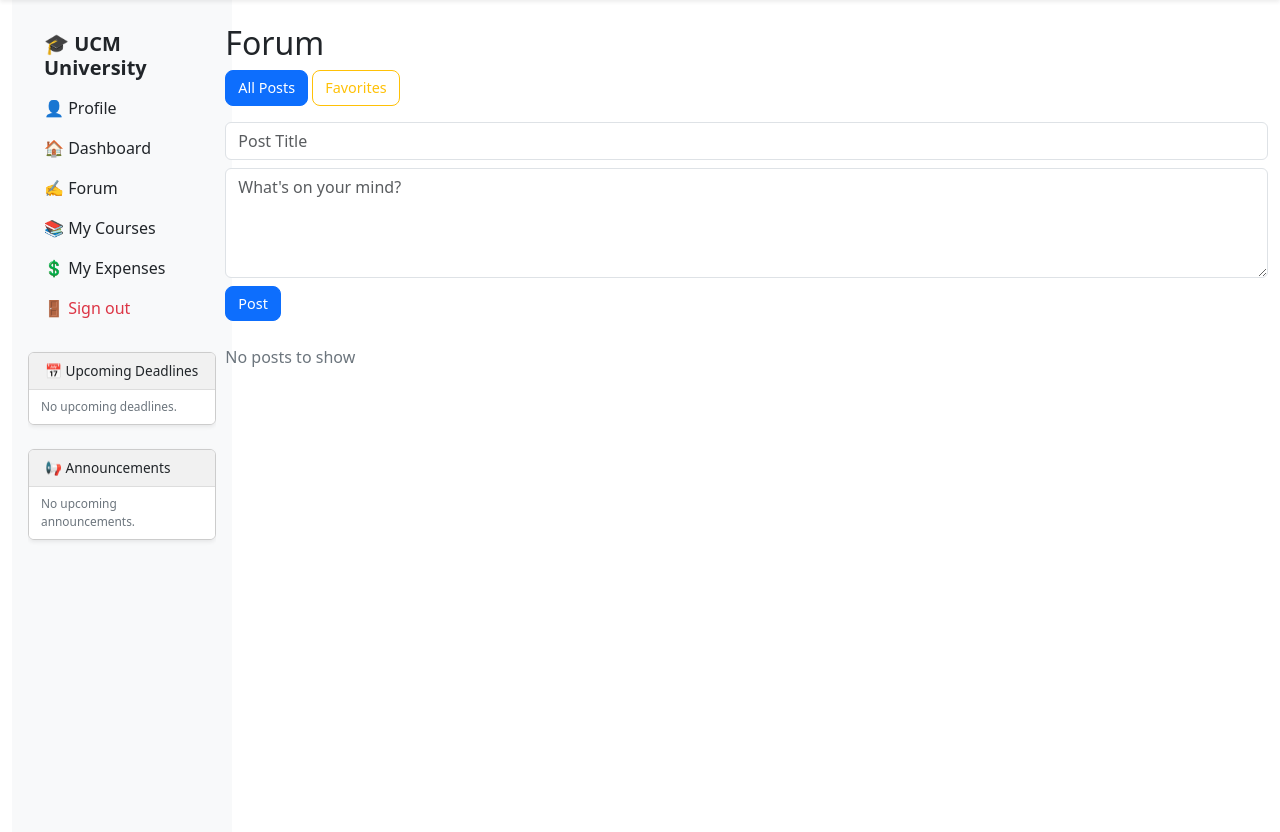
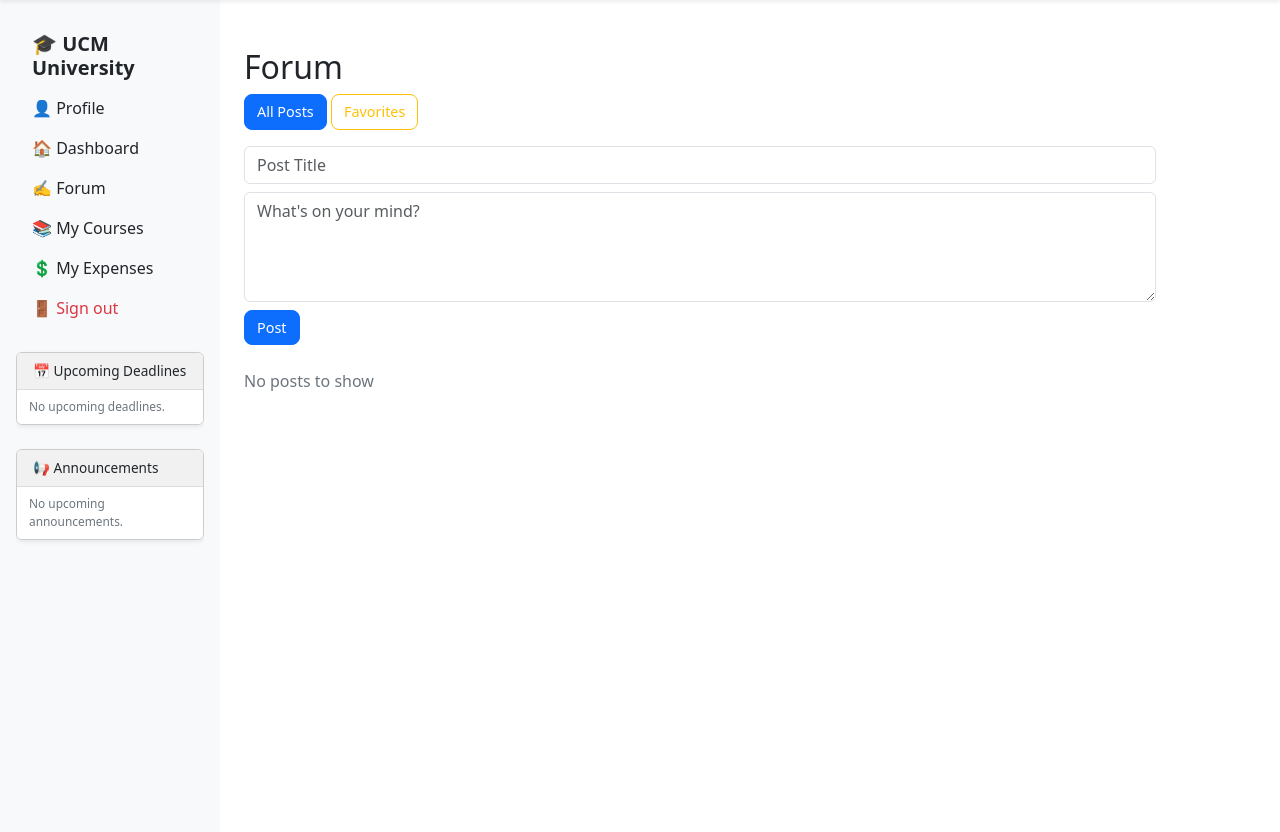
Before and after one commit to gerardoriveradoesstuff/CSE108GROUPProject, a Flask app: page /forum in a window 1280 px wide. Shown: the part 53-885 px from the top of the page. Run offline with Flask 3, Linux system fonts and the light colour scheme; the visitor is signed in with stand-in values (Sample User, id 1); data that the repository does not hold is empty.

Commit message:
feat: Simplify sidebar layout in forum template

```diff
--- a/templates/template-forum.html
+++ b/templates/template-forum.html
@@ -20,12 +20,10 @@
     <div class="container-fluid">
         <div class="row">
             <!-- Sidebar -->
-            <div class="col-md-3 col-lg-2">
-                {% include "template-sidebar.html" %}
-            </div>
+            {% include "template-sidebar.html" %}
 
             <!-- Main content -->
-            <div class="col-md-9 col-lg-10 mt-4">
+            <div class="col-md-9 p-4 mt-4">
                 <h2>Forum</h2>
 
                 <div class="mb-3">
```
